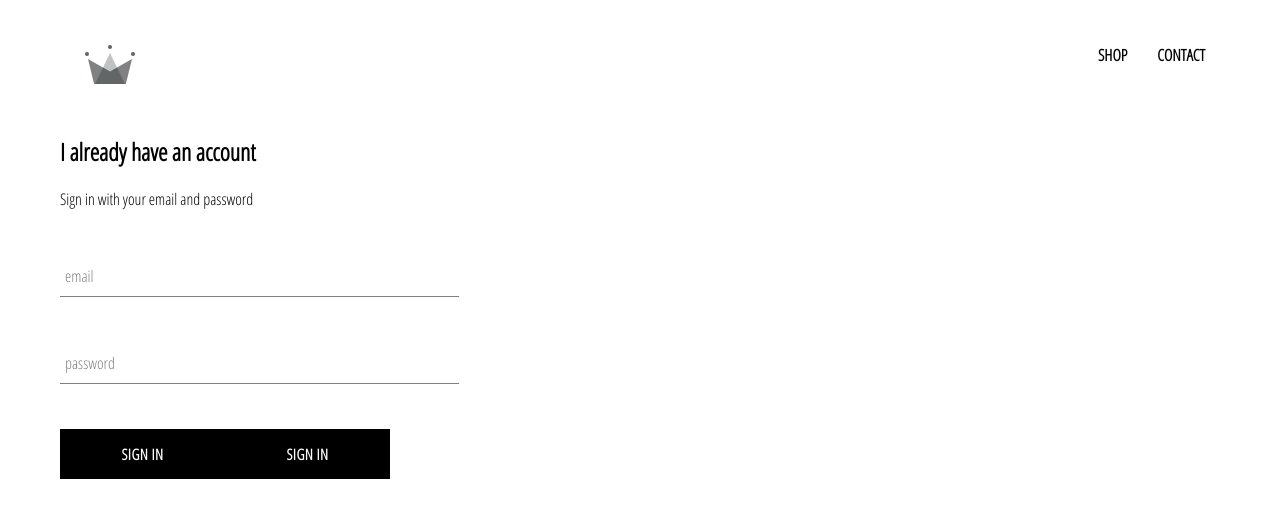
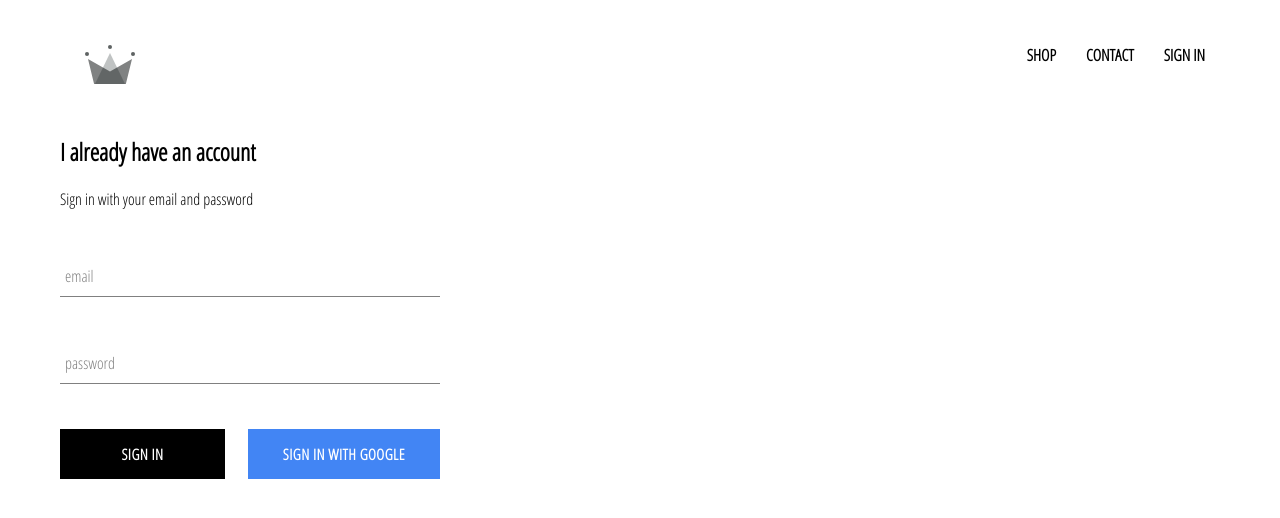
Before and after one commit to bobykumar7210/e-commerce-App, a React (Create React App) app: page /signIn in a window 1280 px wide. Shown: the top 518 px of the page. Built offline with nearby package versions, Linux system fonts and the light colour scheme; no server answers.

Commit message:
sign with google complete with session persitance

```diff
--- a/src/App.css
+++ b/src/App.css
@@ -2,3 +2,7 @@
   font-family: 'Open Sans Condensed', sans-serif;
   padding: 20px 60px;
 }
+
+*{
+  box-sizing: border-box;
+}
--- a/src/App.js
+++ b/src/App.js
@@ -1,4 +1,4 @@
-import React from "react";
+import React, { Component } from "react";
 
 import "./App.css";
 import HomePage from "./pages/homepage/home.component";
@@ -6,11 +6,29 @@
 import {Switch, Route} from "react-router-dom";
 import Header from "./components/header/header.component";
 import SignInAndSignUp from "./pages/sign-in-and-sign-up-page/sign-in-and-sign-up-page.component";
-
-function App() {
+import {auth} from './firebase/firebase.util.jsx'
+class  App extends Component {
+     constructor(props){
+       super(props);
+       this.state={
+         currentUser:null
+       }
+     }
+     unsubscribesFromAuth=null
+     componentDidMount(){
+        this.unsubscribesFromAuth=auth.onAuthStateChanged(user=>{
+           this.setState({currentUser:user})
+           console.log("user : ",user);
+        })
+     }
+     componentWillUnmount(){
+       this.unsubscribesFromAuth()
+       console.log(" unsub",this.state.currentUser);
+     }
+  render(){
     return (
       <div className="App">
-      <Header/>
+        <Header currentUser={this.state.currentUser}/>
         <Switch>
           <Route exact path='/' component={HomePage} />
           <Route exact path='/shop' component={ShopPage} />
@@ -20,4 +38,6 @@
     );
   }
 
+}
+
 export default App;
--- a/src/components/custom-button/custom-button.component.jsx
+++ b/src/components/custom-button/custom-button.component.jsx
@@ -1,8 +1,8 @@
 import React from 'react';
 
 import './custom-button.styles.scss'
-const CustomButton = ({ children, ...otherProps }) => (
-  <button className='custom-button' {...otherProps}>
+const CustomButton = ({ children,IsGoogleSignIn, ...otherProps }) => (
+  <button className={`${IsGoogleSignIn?'google-sign-in':''} custom-button`} {...otherProps}>
     {children}
   </button>
 );
--- a/src/components/custom-button/custom-button.styles.scss
+++ b/src/components/custom-button/custom-button.styles.scss
@@ -19,4 +19,13 @@
       color: black;
       border: 1px solid black;
     }
+    &.google-sign-in {
+      background-color: #4285f4;
+      color: white;
+      &:hover {
+        background-color: #357ae8;
+        border: none;
+      }
+    }
+
   }
--- a/src/components/header/header.component.jsx
+++ b/src/components/header/header.component.jsx
@@ -2,7 +2,8 @@
 import "./header.component.styles.scss";
 import {Link} from "react-router-dom";
 import {ReactComponent as Logo} from "../../assets/crown.svg";
-const Header = () => {
+import { auth } from "../../firebase/firebase.util.jsx";
+const Header = ({currentUser}) => {
   return (
     <div className='header'>
       <Link className='logo-container' to='/'>
@@ -15,6 +16,9 @@
         <Link className='option' to='/shop/hats'>
           CONTACT
         </Link>
+        {currentUser?
+          <div className='option' onClick={()=>auth.signOut()}>LOG OUT</div>
+         :<Link className='option' to="/signin">SIGN IN</Link>}
       </div>
     </div>
   );
--- a/src/components/header/header.component.styles.scss
+++ b/src/components/header/header.component.styles.scss
@@ -23,6 +23,7 @@
         font-weight: bold;
         text-decoration: none;
         color: black;
+        cursor: pointer;
       }
     }
   }
--- a/src/components/signIn.component/signIn.component.jsx
+++ b/src/components/signIn.component/signIn.component.jsx
@@ -43,8 +43,11 @@
              label='password'
              required
            />
+           <div className="buttons">
            <CustomButton type='submit'> Sign in </CustomButton>
-           <CustomButton onClick={signInWithGoogle} > Sign in </CustomButton>
+           <CustomButton onClick={signInWithGoogle} IsGoogleSignIn> Sign in With Google</CustomButton>
+           </div>
+
          </form>
        </div>
        );
--- a/src/components/signIn.component/signin.component.styles.scss
+++ b/src/components/signIn.component/signin.component.styles.scss
@@ -1,9 +1,13 @@
 .sign-in {
-    width: 30vw;
+    width: 380px;
     display: flex;
     flex-direction: column;
 
     .title {
       margin: 10px 0;
     }
+    .buttons{
+      display: flex;
+      justify-content: space-between;
+    }
   }
--- a/src/firebase/firebase.util.jsx
+++ b/src/firebase/firebase.util.jsx
@@ -16,9 +16,29 @@
 
   firebase.initializeApp(firebaseConfig);
   const provider = new GoogleAuthProvider();
-  const auth = getAuth();
+  export const auth = getAuth();
   provider.setCustomParameters({
     'login_hint': 'user@example.com'
 });
 
-  export const signInWithGoogle=()=>signInWithPopup(auth, provider);
+  export const signInWithGoogle=()=>signInWithPopup(auth, provider)
+.then(result=>{
+     // This gives you a Google Access Token. You can use it to access the Google API.
+     const credential = GoogleAuthProvider.credentialFromResult(result);
+     const token = credential.accessToken;
+     console.log("token : ",token);
+     // The signed-in user info.
+     const user = result.user;
+     console.log(user);
+
+}).catch((error) => {
+  // Handle Errors here.
+  const errorCode = error.code;
+  const errorMessage = error.message;
+  // The email of the user's account used.
+  const email = error.email;
+  // The AuthCredential type that was used.
+  const credential = GoogleAuthProvider.credentialFromError(error);
+  console.log(errorCode,"  ",errorMessage);
+  // ...
+});
```
Lines whose indentation alone changed are shown as unchanged.
